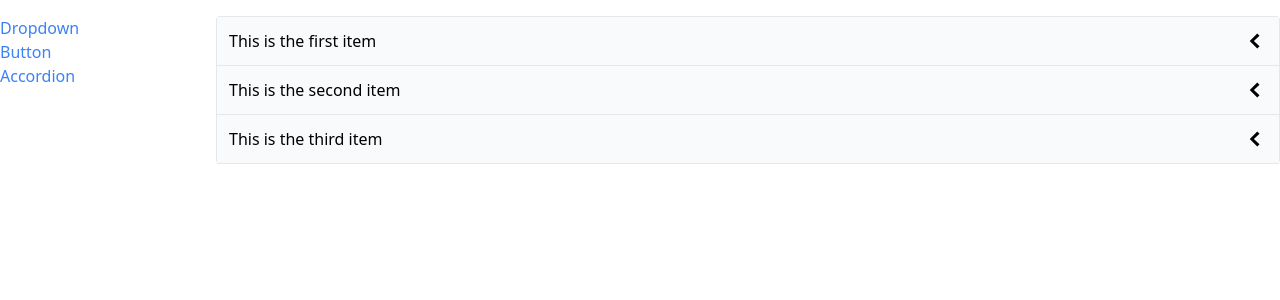
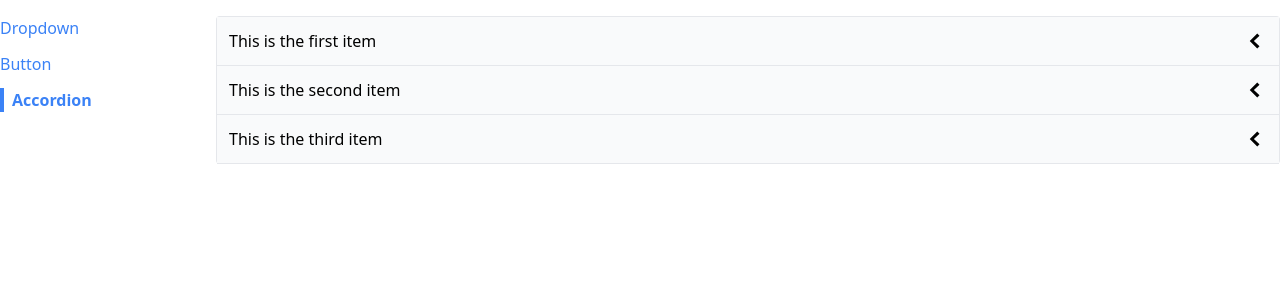
Before and after one commit to pedrolopezbiedma/React_FWK_Docu, a React (Create React App) app: page /accordion in a window 1280 px wide. Shown: the top 300 px of the page. Built offline with nearby package versions, Linux system fonts and the light colour scheme.

Commit message:
Styling the selected path

```diff
--- a/src/components/navigation/Link.js
+++ b/src/components/navigation/Link.js
@@ -1,10 +1,10 @@
 import className from 'classnames'
 import useNavigationContext from '../../hooks/useNavigationContext';
 
-
-const Link = ({ children, pathTo, classNames }) => {
-    const { navigateTo } = useNavigationContext();
-    const finalClassName = className(classNames, 'text-blue-500');
+const Link = ({ children, pathTo, classNames, active }) => {
+    const { currentPath, navigateTo } = useNavigationContext();
+    const activeClassName = pathTo === currentPath ? 'font-bold border-l-4 border-blue-500 pl-2' : null
+    const finalClassName = className(classNames, 'text-blue-500 mb-3', activeClassName );
 
     const handleClick = (event) => {
         event.preventDefault();
```
